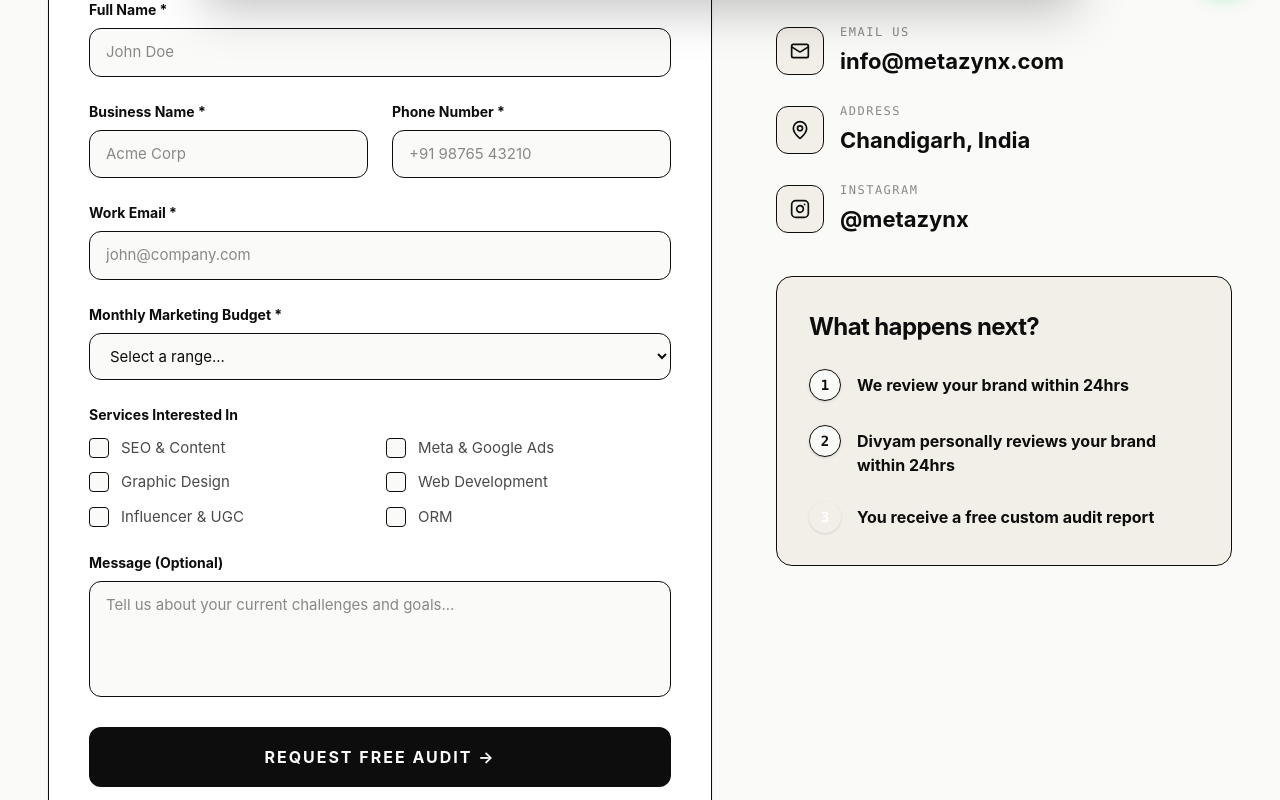
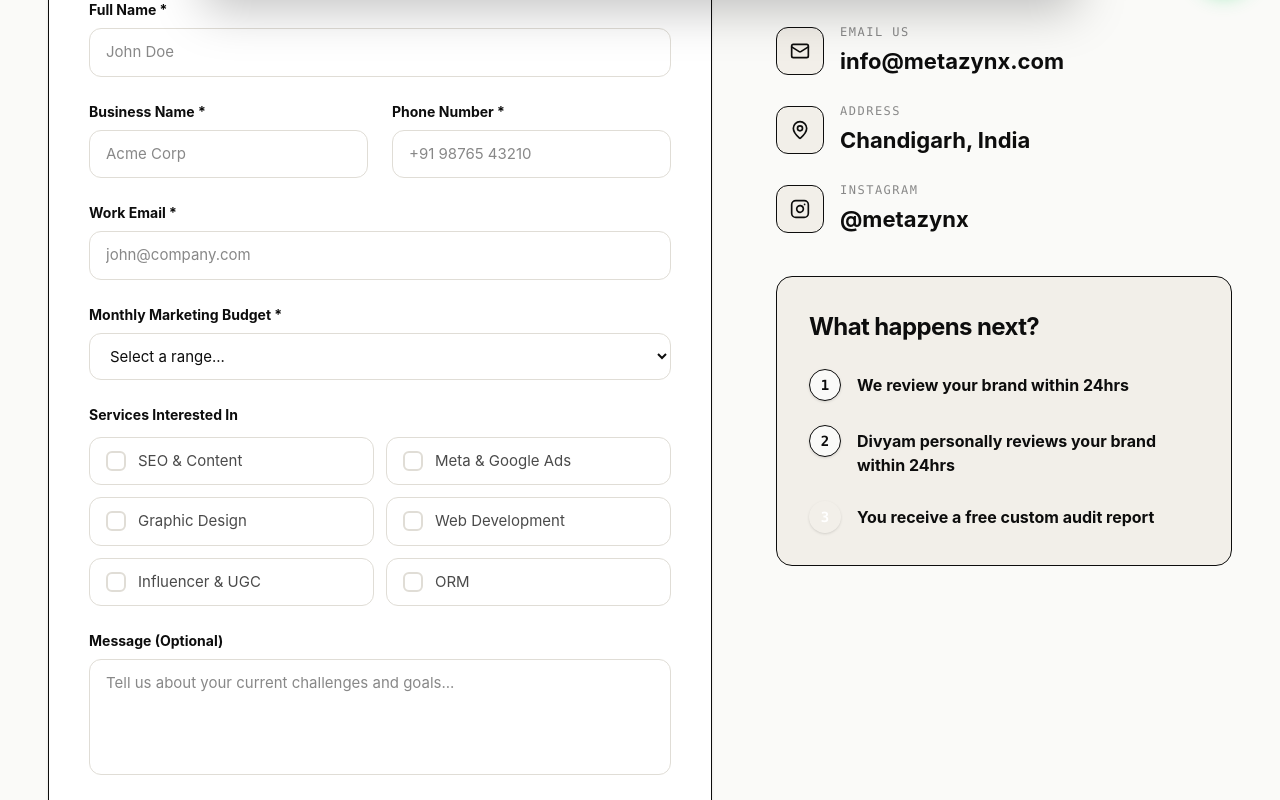
Before and after one commit to MetaZynx/MetaZynx-, a Next.js app: page /contact in a window 1280 px wide. Shown: the part 780-1580 px from the top of the page. Built offline with nearby package versions, Linux system fonts and the light colour scheme.

Commit message:
Add files via upload

```diff
--- a/components/ContactForm.tsx
+++ b/components/ContactForm.tsx
@@ -1,7 +1,7 @@
 "use client";
 
 import { useState } from "react";
-import { ArrowRight, CheckCircle2 } from "lucide-react";
+import { ArrowRight, Check } from "lucide-react";
 
 export default function ContactForm() {
   const availableServices = [
@@ -32,21 +32,17 @@ export default function ContactForm() {
     const newErrors: Record<string, string> = {};
     if (!formData.fullName.trim()) newErrors.fullName = "Full Name is required";
     if (!formData.businessName.trim()) newErrors.businessName = "Business Name is required";
-
     if (!formData.phone.trim()) {
       newErrors.phone = "Phone Number is required";
     } else if (!/^\+?[0-9\s\-()]{7,15}$/.test(formData.phone)) {
       newErrors.phone = "Please enter a valid phone number";
     }
-
     if (!formData.email.trim()) {
       newErrors.email = "Work Email is required";
     } else if (!/^[^\s@]+@[^\s@]+\.[^\s@]+$/.test(formData.email)) {
       newErrors.email = "Please enter a valid email address";
     }
-
     if (!formData.budget) newErrors.budget = "Please select a budget range";
-
     setErrors(newErrors);
     return Object.keys(newErrors).length === 0;
   };
@@ -54,17 +50,13 @@ export default function ContactForm() {
   const handleSubmit = async (e: React.FormEvent) => {
     e.preventDefault();
     if (!validate()) return;
-
     setIsSubmitting(true);
     setSubmitError('');
     try {
       const response = await fetch('/api/contact', {
         method: 'POST',
         headers: { 'Content-Type': 'application/json' },
-        body: JSON.stringify({
-          ...formData,
-          services: formData.services.join(', ')
-        })
+        body: JSON.stringify({ ...formData, services: formData.services.join(', ') })
       });
       if (response.ok) {
         setSubmitted(true);
@@ -91,133 +83,151 @@ export default function ContactForm() {
     return (
       <div className="text-center py-20 px-8">
         <div className="text-[72px] mb-6">✅</div>
-        <h2 className="font-sans font-black text-[36px] text-primary-text mb-4 tracking-tight">
+        <h2 className="font-sans font-black text-[36px] text-[#0D0D0D] mb-4 tracking-tight">
           Request Received!
         </h2>
-        <p className="font-sans text-[18px] text-secondary-text max-w-[480px] mx-auto leading-[1.6]">
+        <p className="font-sans text-[18px] text-[#4A4A4A] max-w-[480px] mx-auto leading-[1.6]">
           Divyam will personally review your brand within 24 hours and reach out to schedule your free audit.
         </p>
       </div>
     );
   }
 
+  const inputClass = (field: string) =>
+    `w-full px-4 py-3 rounded-xl border ${errors[field] ? 'border-red-500' : 'border-[#E0DDD6]'} bg-white focus:outline-none focus:border-[#E8440A] focus:ring-1 focus:ring-[#E8440A] transition-colors font-sans text-[15px] text-[#0D0D0D] placeholder:text-[#888888]`;
+
   return (
     <form onSubmit={handleSubmit} className="space-y-6">
+
+      {/* Full Name */}
       <div>
-        <label htmlFor="fullName" className="block font-sans text-[14px] font-bold text-primary-text mb-2">Full Name *</label>
+        <label className="block font-sans text-[14px] font-bold text-[#0D0D0D] mb-2">Full Name *</label>
         <input
           type="text"
-          id="fullName"
           value={formData.fullName}
           onChange={(e) => setFormData({ ...formData, fullName: e.target.value })}
-          className={`w-full px-4 py-3 rounded-xl border bg-primary-bg ${errors.fullName ? 'border-red-500' : 'border-border-glass'} focus:outline-none focus:border-brand-action focus:ring-1 focus:ring-brand-action transition-colors font-sans text-[15px] text-primary-text placeholder:text-muted-text`}
+          className={inputClass('fullName')}
           placeholder="John Doe"
         />
         {errors.fullName && <p className="text-red-500 text-xs mt-1">{errors.fullName}</p>}
       </div>
 
+      {/* Business + Phone */}
       <div className="grid grid-cols-1 md:grid-cols-2 gap-6">
         <div>
-          <label htmlFor="businessName" className="block font-sans text-[14px] font-bold text-primary-text mb-2">Business Name *</label>
+          <label className="block font-sans text-[14px] font-bold text-[#0D0D0D] mb-2">Business Name *</label>
           <input
             type="text"
-            id="businessName"
             value={formData.businessName}
             onChange={(e) => setFormData({ ...formData, businessName: e.target.value })}
-            className={`w-full px-4 py-3 rounded-xl border bg-primary-bg ${errors.businessName ? 'border-red-500' : 'border-border-glass'} focus:outline-none focus:border-brand-action focus:ring-1 focus:ring-brand-action transition-colors font-sans text-[15px] text-primary-text placeholder:text-muted-text`}
+            className={inputClass('businessName')}
             placeholder="Acme Corp"
           />
           {errors.businessName && <p className="text-red-500 text-xs mt-1">{errors.businessName}</p>}
         </div>
         <div>
-          <label htmlFor="phone" className="block font-sans text-[14px] font-bold text-primary-text mb-2">Phone Number *</label>
+          <label className="block font-sans text-[14px] font-bold text-[#0D0D0D] mb-2">Phone Number *</label>
           <input
             type="tel"
-            id="phone"
             value={formData.phone}
             onChange={(e) => setFormData({ ...formData, phone: e.target.value })}
-            className={`w-full px-4 py-3 rounded-xl border bg-primary-bg ${errors.phone ? 'border-red-500' : 'border-border-glass'} focus:outline-none focus:border-brand-action focus:ring-1 focus:ring-brand-action transition-colors font-sans text-[15px] text-primary-text placeholder:text-muted-text`}
+            className={inputClass('phone')}
             placeholder="+91 98765 43210"
           />
           {errors.phone && <p className="text-red-500 text-xs mt-1">{errors.phone}</p>}
         </div>
       </div>
 
+      {/* Email */}
       <div>
-        <label htmlFor="email" className="block font-sans text-[14px] font-bold text-primary-text mb-2">Work Email *</label>
+        <label className="block font-sans text-[14px] font-bold text-[#0D0D0D] mb-2">Work Email *</label>
         <input
           type="email"
-          id="email"
           value={formData.email}
           onChange={(e) => setFormData({ ...formData, email: e.target.value })}
-          className={`w-full px-4 py-3 rounded-xl border bg-primary-bg ${errors.email ? 'border-red-500' : 'border-border-glass'} focus:outline-none focus:border-brand-action focus:ring-1 focus:ring-brand-action transition-colors font-sans text-[15px] text-primary-text placeholder:text-muted-text`}
+          className={inputClass('email')}
           placeholder="john@company.com"
         />
         {errors.email && <p className="text-red-500 text-xs mt-1">{errors.email}</p>}
       </div>
 
+      {/* Budget */}
       <div>
-        <label htmlFor="budget" className="block font-sans text-[14px] font-bold text-primary-text mb-2">Monthly Marketing Budget *</label>
+        <label className="block font-sans text-[14px] font-bold text-[#0D0D0D] mb-2">Monthly Marketing Budget *</label>
         <select
-          id="budget"
           value={formData.budget}
           onChange={(e) => setFormData({ ...formData, budget: e.target.value })}
-          className={`w-full px-4 py-3 rounded-xl border bg-primary-bg ${errors.budget ? 'border-red-500' : 'border-border-glass'} focus:outline-none focus:border-brand-action focus:ring-1 focus:ring-brand-action transition-colors font-sans text-[15px] text-primary-text`}
+          className={inputClass('budget')}
         >
           <option value="">Select a range...</option>
-          <option value="under-50k">Under $5K</option>
-          <option value="50k-2l">$5K – $25K</option>
-          <option value="2l-10l">$25K – $120K</option>
-          <option value="10l-plus">$120K+</option>
+          <option value="under-5k">Under $5K</option>
+          <option value="5k-25k">$5K – $25K</option>
+          <option value="25k-120k">$25K – $120K</option>
+          <option value="120k-plus">$120K+</option>
         </select>
         {errors.budget && <p className="text-red-500 text-xs mt-1">{errors.budget}</p>}
       </div>
 
+      {/* Services — FIXED CHECKBOXES */}
       <div>
-        <label className="block font-sans text-[14px] font-bold text-primary-text mb-3">Services Interested In</label>
+        <label className="block font-sans text-[14px] font-bold text-[#0D0D0D] mb-3">Services Interested In</label>
         <div className="grid grid-cols-1 sm:grid-cols-2 gap-3">
-          {availableServices.map((service, index) => (
-            <label key={index} className="flex items-center gap-3 cursor-pointer group">
-              <div className="relative flex items-center justify-center">
-                <input
-                  type="checkbox"
-                  checked={formData.services.includes(service)}
-                  onChange={() => handleServiceToggle(service)}
-                  className="peer appearance-none w-5 h-5 border border-border-glass rounded-sm checked:bg-brand-action checked:border-brand-action transition-colors cursor-pointer bg-primary-bg"
-                />
-                <CheckCircle2 size={14} className="absolute text-white opacity-0 peer-checked:opacity-100 pointer-events-none" />
-              </div>
-              <span className="font-sans text-[15px] text-secondary-text group-hover:text-primary-text transition-colors">{service}</span>
-            </label>
-          ))}
+          {availableServices.map((service) => {
+            const isChecked = formData.services.includes(service);
+            return (
+              <button
+                type="button"
+                key={service}
+                onClick={() => handleServiceToggle(service)}
+                className={`flex items-center gap-3 px-4 py-3 rounded-xl border transition-all duration-200 text-left w-full ${
+                  isChecked
+                    ? 'border-[#E8440A] bg-[#E8440A]/5'
+                    : 'border-[#E0DDD6] bg-white hover:border-[#E8440A]/50'
+                }`}
+              >
+                {/* Custom checkbox */}
+                <div className={`w-5 h-5 rounded-md border-2 flex items-center justify-center flex-shrink-0 transition-all duration-200 ${
+                  isChecked
+                    ? 'bg-[#E8440A] border-[#E8440A]'
+                    : 'bg-white border-[#E0DDD6]'
+                }`}>
+                  {isChecked && <Check size={12} className="text-white" strokeWidth={3} />}
+                </div>
+                <span className={`font-sans text-[15px] transition-colors ${
+                  isChecked ? 'text-[#E8440A] font-medium' : 'text-[#4A4A4A]'
+                }`}>
+                  {service}
+                </span>
+              </button>
+            );
+          })}
         </div>
       </div>
 
+      {/* Message */}
       <div>
-        <label htmlFor="message" className="block font-sans text-[14px] font-bold text-primary-text mb-2">Message (Optional)</label>
+        <label className="block font-sans text-[14px] font-bold text-[#0D0D0D] mb-2">Message (Optional)</label>
         <textarea
-          id="message"
           rows={4}
           value={formData.message}
           onChange={(e) => setFormData({ ...formData, message: e.target.value })}
-          className="w-full px-4 py-3 rounded-xl border border-border-glass bg-primary-bg focus:outline-none focus:border-brand-action focus:ring-1 focus:ring-brand-action transition-colors resize-none font-sans text-[15px] text-primary-text placeholder:text-muted-text"
+          className="w-full px-4 py-3 rounded-xl border border-[#E0DDD6] bg-white focus:outline-none focus:border-[#E8440A] focus:ring-1 focus:ring-[#E8440A] transition-colors resize-none font-sans text-[15px] text-[#0D0D0D] placeholder:text-[#888888]"
           placeholder="Tell us about your current challenges and goals..."
-        ></textarea>
+        />
       </div>
 
       {submitError && (
-        <p className="text-red-500 mt-3 text-[14px]">
-          {submitError}
-        </p>
+        <p className="text-red-500 text-[14px]">{submitError}</p>
       )}
 
       <button
         type="submit"
         disabled={isSubmitting}
-        className="w-full h-[60px] bg-primary-text text-primary-bg font-sans font-bold text-[16px] uppercase tracking-[2px] rounded-xl hover:scale-[1.02] hover:bg-brand-action hover:text-white transition-all duration-200 ease-out flex items-center justify-center gap-2 disabled:opacity-70 disabled:hover:scale-100 disabled:hover:bg-primary-text disabled:hover:text-primary-bg"
+        className="w-full h-[60px] bg-[#0D0D0D] text-white font-sans font-bold text-[15px] uppercase tracking-[2px] rounded-xl hover:bg-[#E8440A] transition-all duration-300 flex items-center justify-center gap-2 disabled:opacity-70 group"
       >
-        {isSubmitting ? "Sending..." : "Request Free Audit →"}
+        {isSubmitting ? "Sending..." : <>Request Free Audit <ArrowRight size={18} className="group-hover:translate-x-1 transition-transform" /></>}
       </button>
+
     </form>
   );
 }
```
